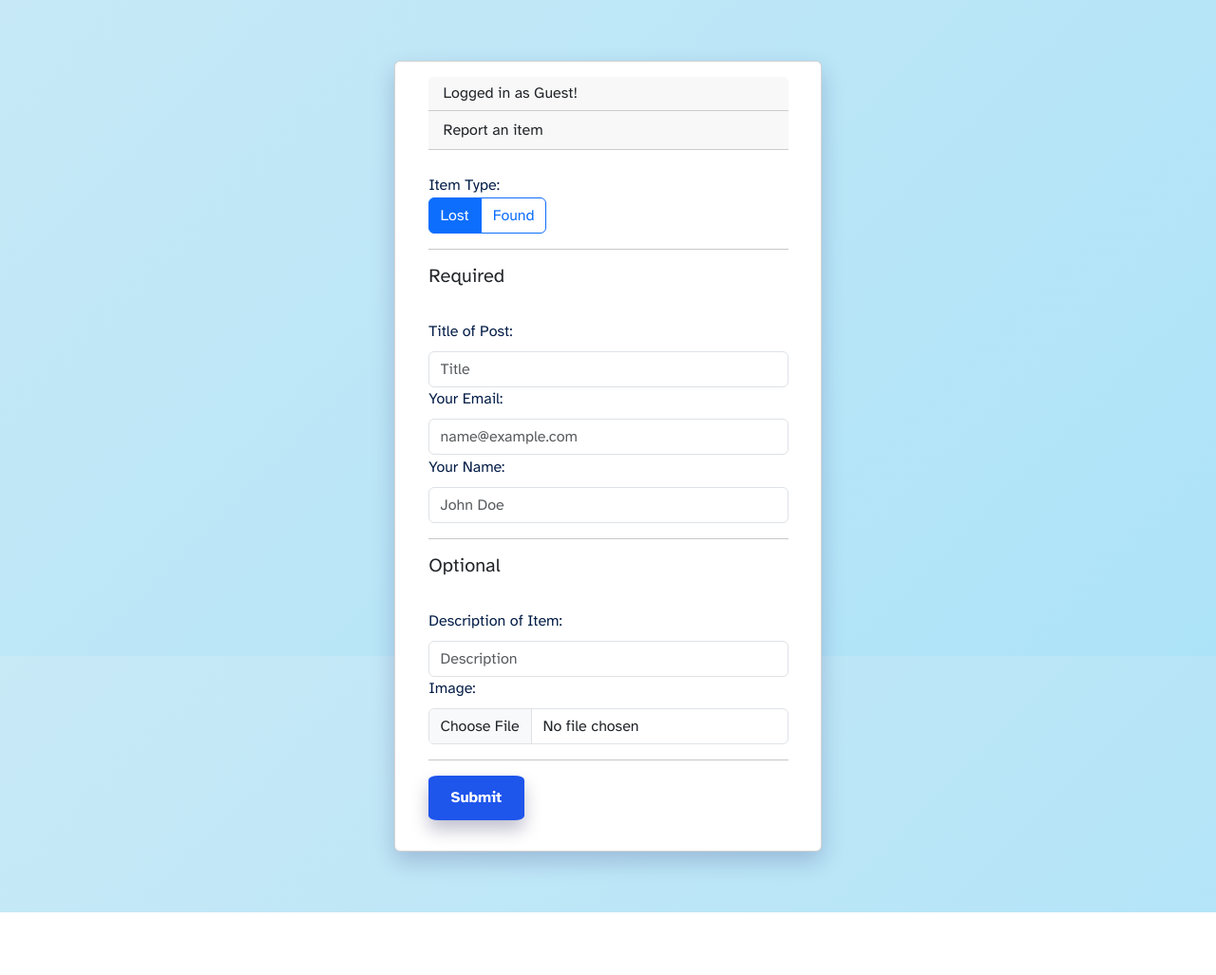
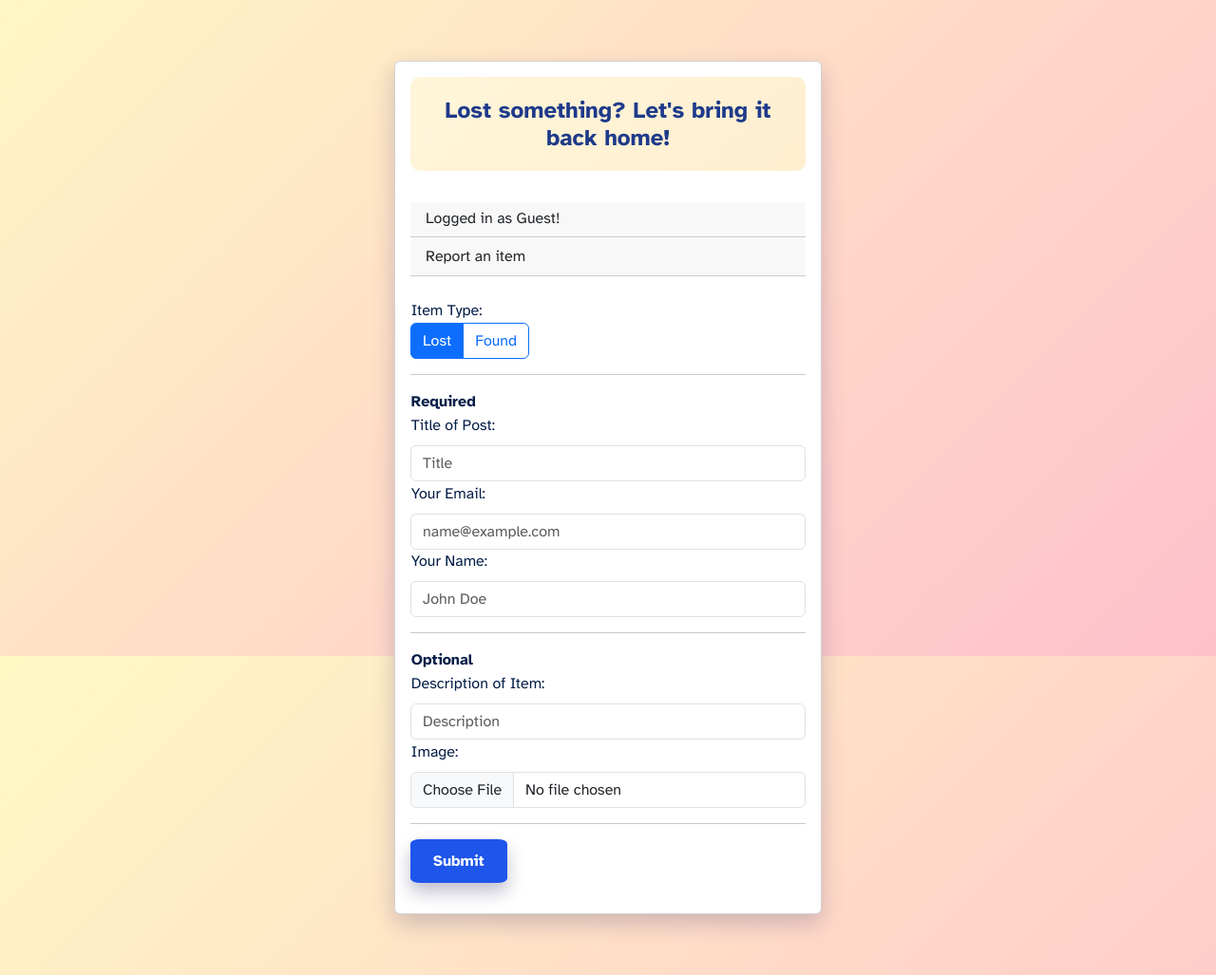
Before and after one commit to ritumaiti2009/CAC_Proj, a Flask app: page / in a window 1280 px wide. Shown: the part 109-1136 px from the top of the page at 95% size. Before the commit the page ends 1070 px from the top, so only its background shows below. Run offline with Flask 3, Linux system fonts and the light colour scheme; some web fonts are replaced.

Commit message:
Fixed deleted changes

```diff
--- a/static/style.css
+++ b/static/style.css
@@ -8,7 +8,7 @@ body {
     display: flex;
     flex-direction: column;
     font-family: 'Atkinson Hyperlegible', sans-serif;
-    background: linear-gradient(135deg, #c8e9f6, #ade3f8);
+    background: linear-gradient(135deg, #fff9c4, #ffc0cb);
     background-attachment: fixed;
     background-repeat: no-repeat;
     background-size: cover;
@@ -17,8 +17,7 @@ body {
 
 
 .card {
-    width: 350px;
-    box-shadow: 0 10px 25px rgba(13, 10, 95, 0.2);
+    width: 300px;
 }
 
 
@@ -27,6 +26,21 @@ body {
     margin: 64px;
     box-shadow: 0 10px 25px rgba(13, 10, 95, 0.2);
 }
+
+#card-quote {
+    background: linear-gradient(135deg, #fff6da, #ffeed0);
+    color: #1e3a8a;
+    font-weight: 600;
+    font-size: 1.5rem;
+
+    border: none;
+    border-radius: 10px;
+    padding: 5%;
+    margin-bottom: 8%;
+
+    text-align: center;
+}
+
 
 .navbar {
     background-color: rgb(255, 255, 255);
@@ -51,6 +65,7 @@ h5,
 h6,
 p,
 a,
+b,
 label {
     padding: .20%;
     color: #051e48;
@@ -65,6 +80,7 @@ h5,
 h6,
 p,
 a,
+b,
 div,
 button,
 label,
@@ -99,8 +115,8 @@ span {
     display: inline-block;
 }
 
-@media (max-width: 410px) {
+@media (max-width: 768px) {
     .card {
-        width: 300px;
+        width: 400px;
     }
 }
--- a/templates/index.html
+++ b/templates/index.html
@@ -3,6 +3,7 @@
 {% block main %}
     <div class="card-form card mx-auto d-flex align-items-center">
         <div class="card-body">
+            <h3 id = "card-quote">Lost something? Let's bring it back home!</h3>
             {% if session.get("user") %}
                 <h6 class="card-header">Logged in as {{ session.get("name") }}!</h6>
             {% else %}
@@ -35,7 +36,7 @@
                 </div>
                 <br>
                 <hr>
-                <h5>Required</h5>
+                <b>Required</b>
                 <br>
                 <label for="titleInput" class="form-label">Title of Post:</label>
                 <input type="text"
@@ -61,7 +62,7 @@
                            required>
                 {% endif %}
                 <hr>
-                <h5>Optional</h5>
+                <b>Optional</b>
                 <br>
                 <label for="descriptionInput" class="form-label">Description of Item:</label>
                 <input type="text"
```
